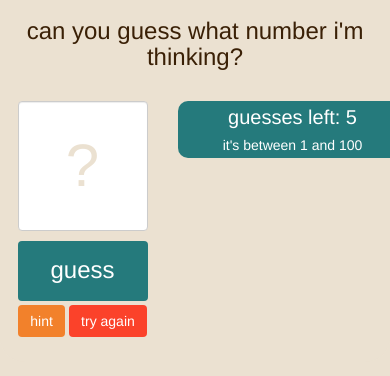
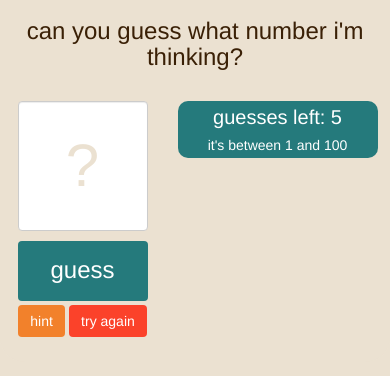
Before and after one commit to jimmyfarrell/GuessingGame, a plain HTML site: page index.html in a window 390 px wide. Shown: the part 430-806 px from the top of the page. Drawn offline with nearby package versions, Linux system fonts and the light colour scheme.

Commit message:
Minor style changes

```diff
--- a/style.css
+++ b/style.css
@@ -265,12 +265,20 @@ li {
 	}
 	.all-guesses-box {
 		background-color: #fff;
+		width: 200px;
 	}
 	.guess-output {
 		margin-left: 0;
+		width: 200px;
 	}
 	.guess-input {
 		margin-right: 0;
+	}
+	.guesses-left-box {
+		width: 200px;
+	}
+	.status-box {
+		width: 200px;
 	}
 }
 
```
